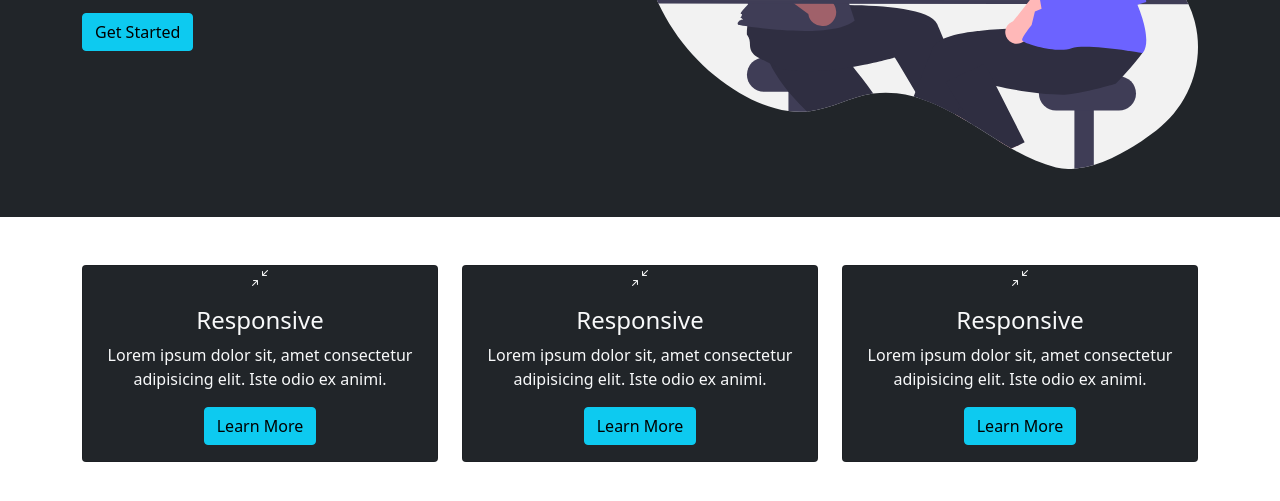
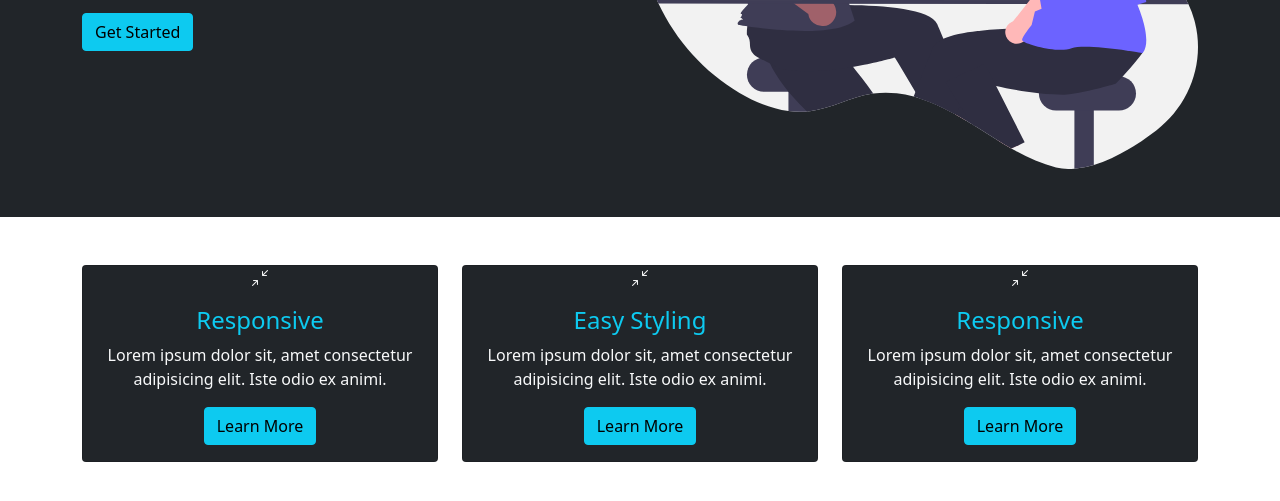
Before and after one commit to saidiii111/bootstrap-v5-practicing, a plain HTML site: page index.html in a window 1280 px wide. Shown: the part 359-860 px from the top of the page. Drawn offline with nearby package versions, Linux system fonts and the light colour scheme.

Commit message:
adding bootstrap carts

```diff
--- a/index.html
+++ b/index.html
@@ -53,42 +53,42 @@
     <section class="py-5">
         <div class="container">
             <div class="row text-center">
-                <div class="col-sm">
+                <div class="col-sm-12 col-md-6 col-lg-4">
                     <div class="card bg-dark text-light mb-3">
                         <!--  <img src="https://picsum.photos/200/300/?blur" alt="" class="card-img-top"> -->
                         <div h1 mt-3>
                             <i class="bi bi-arrows-angle-contract"></i>
                         </div>
                         <div class="card-body text-center">
-                            <h4 class="card-title">Responsive</h4>
+                            <h4 class="card-title text-info">Responsive</h4>
                             <p class="card-text">Lorem ipsum dolor sit, amet consectetur adipisicing elit. Iste odio
                                 ex animi.</p>
                             <a href="#" class="btn btn-info">Learn More</a>
                         </div>
                     </div>
                 </div>
-                <div class="col-sm">
+                <div class="col-sm-12 col-md-6 col-lg-4">
                     <div class="card bg-dark text-light mb-3">
                         <!--  <img src="https://picsum.photos/200/300/?blur" alt="" class="card-img-top"> -->
                         <div h1 mt-3>
                             <i class="bi bi-arrows-angle-contract"></i>
                         </div>
                         <div class="card-body text-center">
-                            <h4 class="card-title">Responsive</h4>
+                            <h4 class="card-title text-info">Easy Styling</h4>
                             <p class="card-text">Lorem ipsum dolor sit, amet consectetur adipisicing elit. Iste odio
                                 ex animi.</p>
                             <a href="#" class="btn btn-info">Learn More</a>
                         </div>
                     </div>
                 </div>
-                <div class="col-sm">
+                <div class="col-sm-12 col-md-6 col-lg-4">
                     <div class="card bg-dark text-light mb-3">
                         <!--  <img src="https://picsum.photos/200/300/?blur" alt="" class="card-img-top"> -->
                         <div h1 mt-3>
                             <i class="bi bi-arrows-angle-contract"></i>
                         </div>
                         <div class="card-body text-center">
-                            <h4 class="card-title">Responsive</h4>
+                            <h4 class="card-title text-info">Responsive</h4>
                             <p class="card-text">Lorem ipsum dolor sit, amet consectetur adipisicing elit. Iste odio
                                 ex animi.</p>
                             <a href="#" class="btn btn-info">Learn More</a>
```
